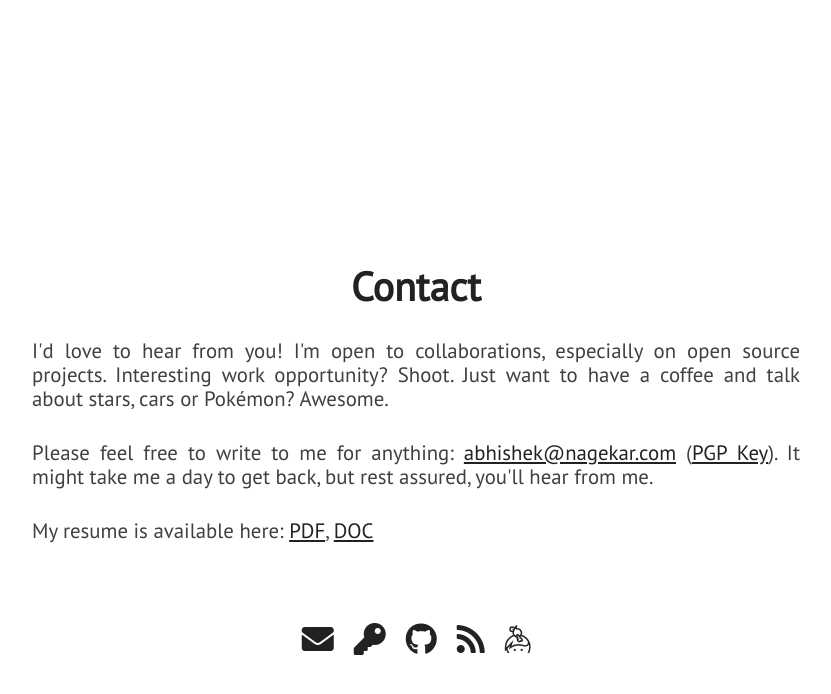
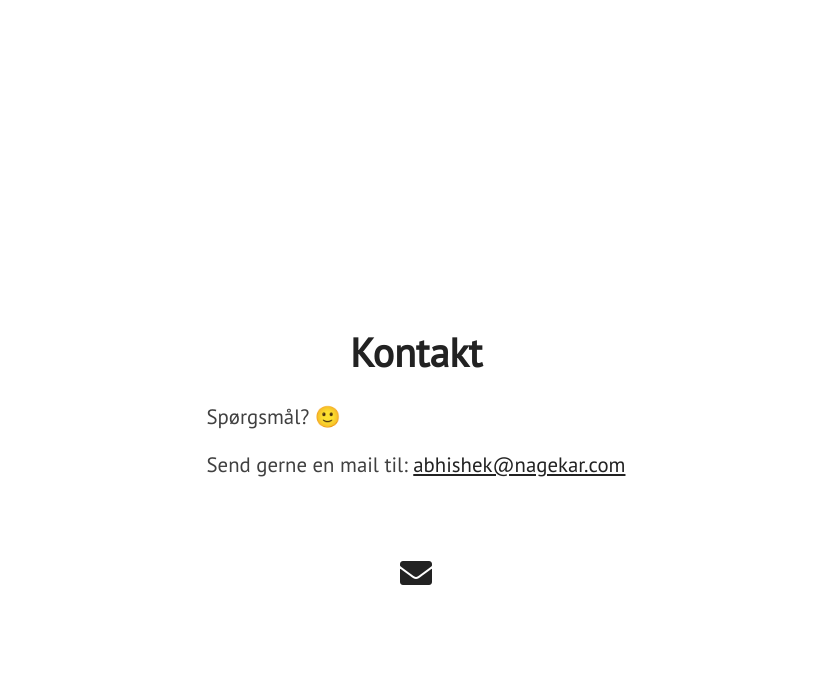
Before and after one commit to JustinAnthonyKapelke/Portfolio2, a Jekyll site: the page built from index.html, in a window 1280 px wide and 900 px high, scrolled down 6017 px. Shown: the top 694 px of the window, without its empty margins (224-1055 px from the left). Built offline with Jekyll 4.4.1, drawn with Linux system fonts in a browser that asks for light colours; nearby versions of some CDN libraries.

Commit message:
Update extra.html

```diff
--- a/_includes/extra.html
+++ b/_includes/extra.html
@@ -1,38 +1,15 @@
 <div class="section-wrapper">
     <section class="section extra" id="extra">
         <div>
-            <div class="section-heading" id="chat-text">Contact</div>
+            <div class="section-heading" id="chat-text">Kontakt</div>
+
             <p class="paragraph-text justify-text">
-                I'd love to hear from you! I'm open to collaborations, especially on open source projects. Interesting work opportunity? Shoot. Just want to have a coffee and talk about stars, cars or Pokémon? Awesome.
-            </p>
-            <p class="paragraph-text justify-text">
-                Please feel free to write to me for anything: <a href="mailto:{{ site.email }}">{{ site.email }}</a> (<a href="https://www.nagekar.com/publickey.abhishek@nagekar.com.asc">PGP Key</a>). It might take me a day to get back, but rest assured, you'll hear from me.
-            </p>
-            <p class="paragraph-text justify-text">
-                My resume is available here: <a href="{{ site.blog_url }}/resume/resume.pdf">PDF</a>, <a href="{{ site.blog_url }}/resume/resume.docx">DOC</a>
+           Spørgsmål? 🙂 <br/> </br> Send gerne en mail til: <a href="mailto:{{ site.email }}">{{ site.email }}</a>
             </p>
             <div class="extra-links">
                 <span class="hint--bottom bottom-link" aria-label="Email">
                     <a href="mailto:{{ site.email }}"><i class="head-icon fas fa-envelope"></i></a>
                 </span>
-                <span class="hint--bottom bottom-link" aria-label="PGP Key">
-                    <a href="https://www.nagekar.com/publickey.abhishek@nagekar.com.asc"><i class="head-icon fas fa-key"></i></a>
-                </span>
-                <span class="hint--bottom bottom-link" aria-label="GitHub">
-                    <a href="https://github.com/{{ site.github_username }}"><i class="head-icon fab fa-github"></i></a>
-                </span>
-                <span class="hint--bottom bottom-link" aria-label="Web Blog">
-                    <a href="{{ site.blog_url }}"><i class="head-icon fas fa-rss"></i></a>
-                </span>
-                <span class="hint--bottom bottom-link" aria-label="Keybase">
-                    <a href="https://keybase.io/{{ site.keybase_username }}"><i class="head-icon fab fa-keybase"></i></a>
-                </span>
-                <!-- <span class="hint--bottom bottom-link" aria-label="Reddit">
-                    <a href="https://www.reddit.com/u/{{ site.reddit_username }}"><i class="head-icon fab fa-reddit"></i></a>
-                </span>
-                <span class="hint--bottom bottom-link" aria-label="Twitter">
-                    <a href="https://twitter.com/{{ site.twitter_username }}"><i class="head-icon fab fa-twitter"></i></a>
-                </span> -->
             </div>
         </div>
     </section>
```
